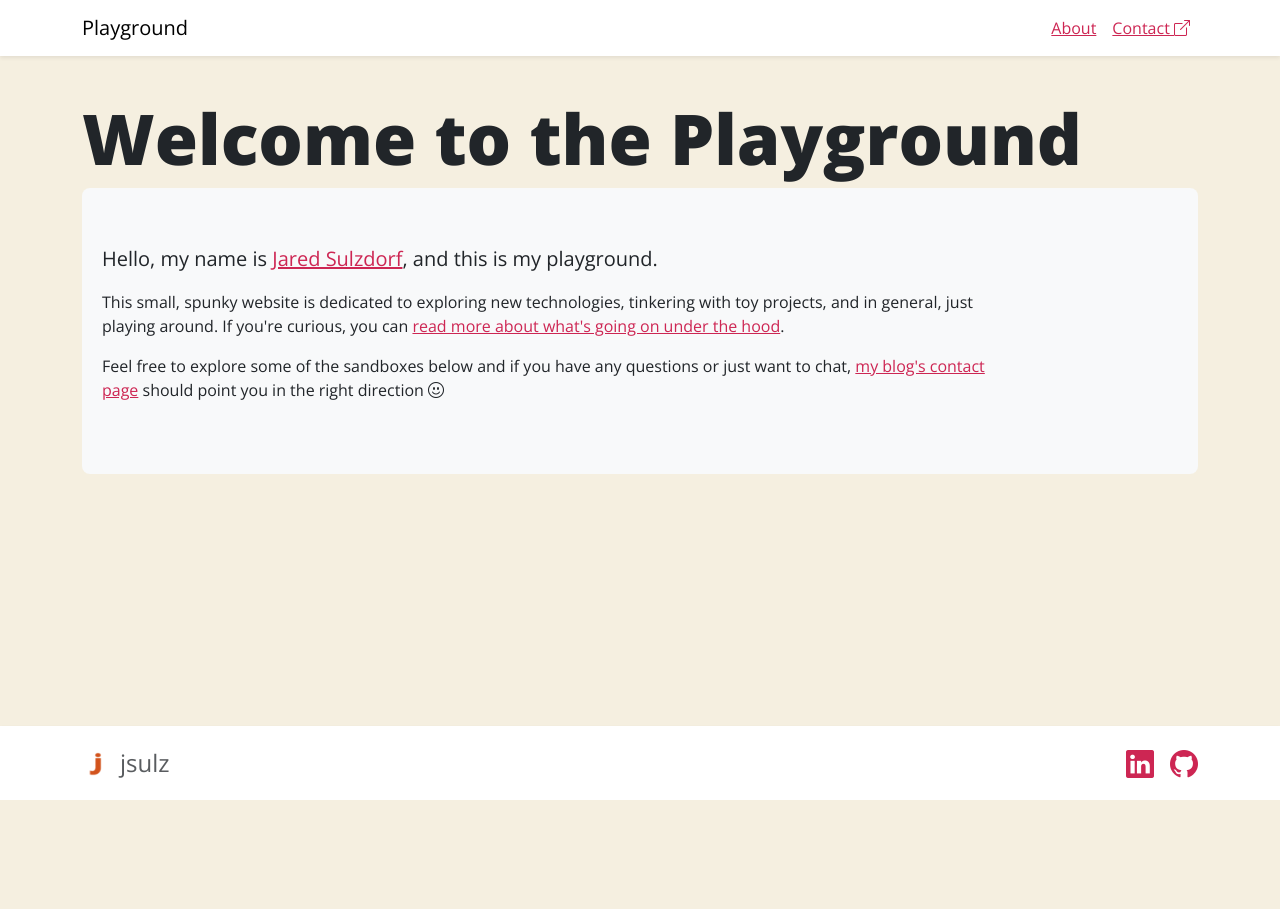
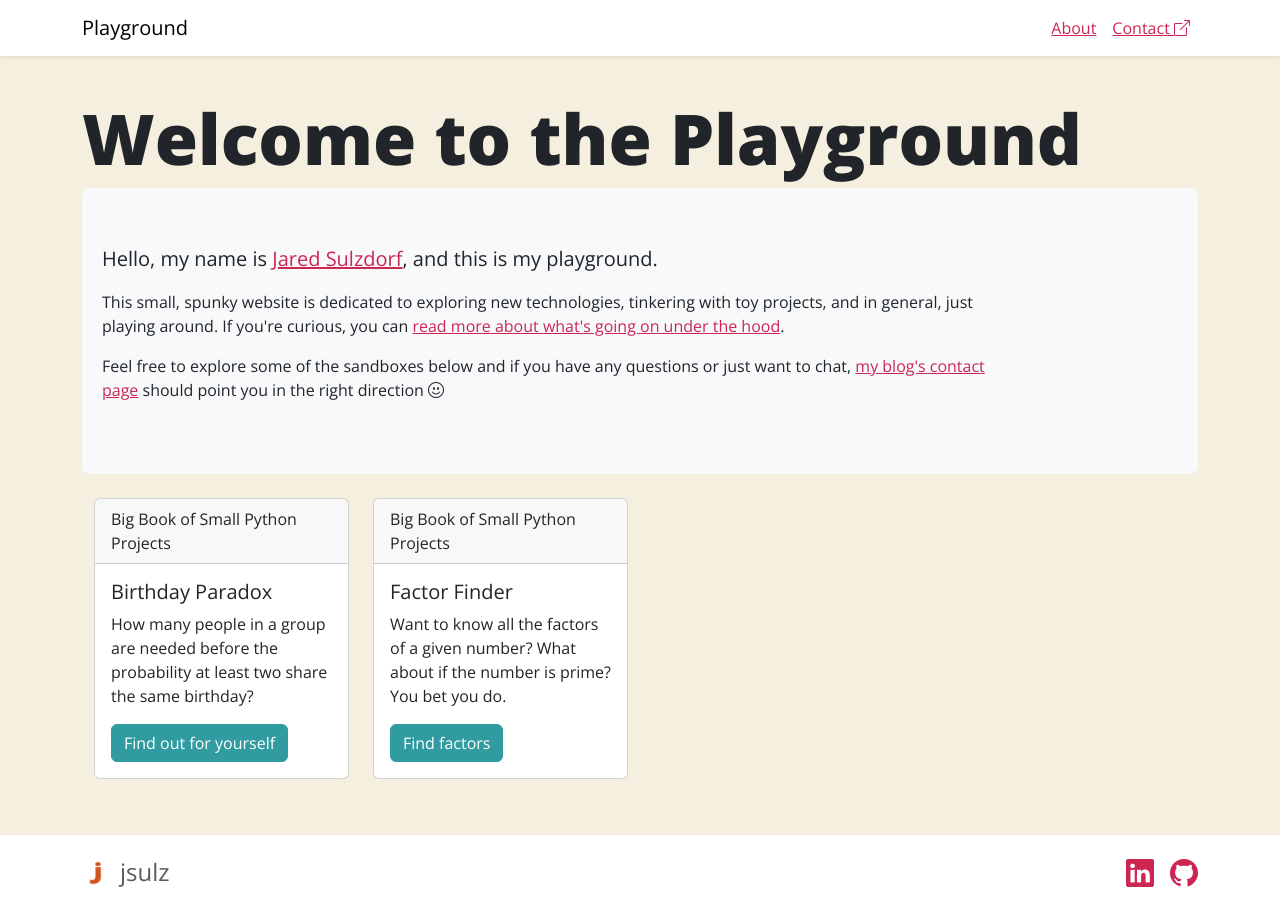
Before and after one commit to jsulz/playground, a Flask app: page / in a window 1280 px wide. Before the commit the page ends 800 px from the top, so only its background shows below. Run offline with Flask 3, Linux system fonts and the light colour scheme.

Commit message:
refactoring project structure

```diff
--- a/playground/birthday_paradox.py
+++ b/playground/birthday_paradox.py
@@ -6,7 +6,7 @@ from io import BytesIO
 from flask import Blueprint, request, render_template
 from matplotlib.figure import Figure
 
-bp = Blueprint("birthday_paradox", __name__)
+bp = Blueprint("birthday_paradox", __name__, template_folder="templates")
 
 
 @bp.route("/birthday-paradox", methods=["GET", "POST"])
@@ -68,9 +68,9 @@ def birthday_paradox():
             "chart_src": chart_src,
         }
 
-        return render_template("birthday.html.jinja", results=results)
+        return render_template("bbospp/birthday.html.jinja", results=results)
 
-    return render_template("birthday.html.jinja")
+    return render_template("bbospp/birthday.html.jinja")
 
 
 def build_chart(data):
--- a/playground/playground.py
+++ b/playground/playground.py
@@ -1,19 +1,14 @@
 from flask import render_template
 from flask import Blueprint
 
-play = Blueprint("playground", __name__)
+play = Blueprint("playground", __name__, template_folder="templates")
 
 
 @play.route("/")
 def home():
-    return render_template("home.html.jinja")
+    return render_template("pages/home.html.jinja")
 
 
 @play.route("/about")
 def about():
-    return render_template("about.html.jinja")
-
-
-@play.route("/contact")
-def contact():
-    return render_template("contact.html.jinja")
+    return render_template("pages/about.html.jinja")
--- a/playground/static/css/style.css
+++ b/playground/static/css/style.css
@@ -1,11 +1,16 @@
-/* Show it is fixed to the top */
+/* CSS Variable overrides */
 :root {
     --bs-link-color-rgb: #cd2653;
     --bs-link-color-rgba: #cd26527c;
     --bs-primary-rgb: #fff;
     --bs-secondary-rgb: #f5efe0;
     --bs-body-font-family: 'Open Sans', 'Helvetica Neue', system-ui, -apple-system, "Segoe UI", Roboto, "Helvetica Neue", "Noto Sans", "Liberation Sans", Arial, sans-serif, "Apple Color Emoji", "Segoe UI Emoji", "Segoe UI Symbol", "Noto Color Emoji";
+    --bs-tertiary-rgb: #309ca1;
+    --bs-tertiary-rgb-active: #216b6f;
+    --bs-btn-hover-color: var(--bs-tertiary-rgb-active)
 }
+
+/* Global */
 
 ::selection {
     background: var(--bs-link-color-rgba)
@@ -26,6 +31,10 @@ a, a.nav-link {
     text-decoration: underline;
 }
 
+mark {
+    background: var(--bs-link-color-rgba);
+}
+
 a.text-body-secondary i {
     color: var(--bs-link-color-rgb);
     transition: color .15s ease-in-out,background-color .15s ease-in-out,border-color .15s ease-in-out;
@@ -36,10 +45,25 @@ a:active {
     text-decoration: none;
 }
 
+/* Buttons */
+.btn.btn-primary {
+    background: var(--bs-tertiary-rgb);
+    border-color: var(--bs-tertiary-rgb);
+}
+
+.btn.btn-primary:hover,
+.btn.btn-primary:active,
+.btn.btn-primary:target {
+    background: var(--bs-tertiary-rgb-active);
+    border-color: var(--bs-tertiary-rgb-active);
+}
+
+/* Navigation */
 nav, footer {
     background: var(--bs-primary-rgb)
 }
 
+/* Footer */
 footer .bi-github,
 footer .bi-linkedin {
     font-size: 1.75rem
--- a/playground/templates/base.html.jinja
+++ b/playground/templates/base.html.jinja
@@ -1,9 +1,9 @@
-{% include "header.html.jinja" %}
+{% include "partials/header.html.jinja" %}
 <title> jsulz | Playground {% block title %}{% endblock %}</title>
 </head>
 
 <body class="d-flex flex-column h-100">
-  {% include "nav.html.jinja" %}
+  {% include "partials/nav.html.jinja" %}
   <main class="flex-shrink-0 mt-3">
     <div class="container">
       <h1>
@@ -15,4 +15,4 @@
       {% block content %}{% endblock %}
     </div>
   </main>
-  {% include "footer.html.jinja" %}
+  {% include "partials/footer.html.jinja" %}
--- a/playground/templates/birthday.html.jinja
+++ b/playground/templates/bbospp/birthday.html.jinja
@@ -12,7 +12,8 @@
     </form>
     {% if results %}
     <div class="container mb-5 mt-5">
-        <p>Out of <mark>{{ results.trials }}</mark> trials, <mark>{{ results.total }}</mark> had at least one shared
+        <p>Out of <mark>{{ results.trials }}</mark> trials, <mark>{{ results.total }}</mark> trials had at least one
+            shared
             birthday in the group of <mark>{{ results.people }}</mark>.</p>
 
         <p></p>That means in a group of <mark>{{ results.people }}</mark> there's a <mark>{{ results.probability
--- a/playground/templates/home.html.jinja
+++ /dev/null
@@ -1,20 +0,0 @@
-{% extends "base.html.jinja" %}
-{% block header %} <h1 style="font-weight: 800; font-size: 70px">Welcome to the Playground</h1> {%
-endblock %}
-{% block content %}
-<div class="p-2 mb-4 bg-body-tertiary rounded-3">
-    <div class="container-fluid py-5">
-        <div class="col-md-10">
-            <p class="lead">Hello, my name is <a href="https://www.linkedin.com/in/jaredsulzdorf">Jared Sulzdorf</a>,
-                and this is my playground.
-            <p>This small, spunky website is dedicated to exploring new technologies, tinkering with toy projects, and
-                in general, just playing around. If you're curious, you can <a href="/about">read more about what's
-                    going on under the hood</a>.</p>
-            <p>Feel free to explore some of the sandboxes below and if you have any questions or just want to chat, <a
-                    href="https://www.jsulz.com/contact">my blog's contact page</a> should point you in the right
-                direction <i class="bi-emoji-smile"></i></p>
-            </p>
-        </div>
-    </div>
-</div>
-{% endblock %}
--- /dev/null
+++ b/playground/templates/pages/home.html.jinja
@@ -0,0 +1,50 @@
+{% extends "base.html.jinja" %}
+{% block header %} <h1 style="font-weight: 800; font-size: 70px">Welcome to the Playground</h1> {%
+endblock %}
+{% block content %}
+<div class="p-2 mb-4 bg-body-tertiary rounded-3">
+    <div class="container-fluid py-5">
+        <div class="col-md-10">
+            <p class="lead">Hello, my name is <a href="https://www.linkedin.com/in/jaredsulzdorf">Jared Sulzdorf</a>,
+                and this is my playground.
+            <p>This small, spunky website is dedicated to exploring new technologies, tinkering with toy projects, and
+                in general, just playing around. If you're curious, you can <a href="/about">read more about what's
+                    going on under the hood</a>.</p>
+            <p>Feel free to explore some of the sandboxes below and if you have any questions or just want to chat, <a
+                    href="https://www.jsulz.com/contact">my blog's contact page</a> should point you in the right
+                direction <i class="bi-emoji-smile"></i></p>
+            </p>
+        </div>
+    </div>
+</div>
+<div class="container mb-5">
+    <div class="row row-cols-1 row-cols-md-2 row-cols-lg-4 g-4">
+        <div class="col pb-2 d-flex align-items-stretch">
+            <div class="card">
+                <div class="card-header">
+                    Big Book of Small Python Projects
+                </div>
+                <div class="card-body">
+                    <h5 class="card-title">Birthday Paradox</h5>
+                    <p class="card-text">How many people in a group are needed before the probability at least two share
+                        the same birthday?</p>
+                    <a href="/birthday-paradox" class="align-bottom btn btn-primary">Find out for yourself</a>
+                </div>
+            </div>
+        </div>
+        <div class="col pb-2 d-flex align-items-stretch">
+            <div class="card">
+                <div class="card-header">
+                    Big Book of Small Python Projects
+                </div>
+                <div class="card-body">
+                    <h5 class="card-title">Factor Finder</h5>
+                    <p class="card-text">Want to know all the factors of a given number? What about if the number is
+                        prime? You bet you do.</p>
+                    <a href="#" class="mt-auto btn btn-primary">Find factors</a>
+                </div>
+            </div>
+        </div>
+    </div>
+</div>
+{% endblock %}
```
Also changed, not shown: playground/templates/contact.html.jinja (deleted), playground/templates/pages/about.html.jinja (added), playground/templates/partials/footer.html.jinja (renamed from playground/templates/footer.html.jinja), playground/templates/partials/header.html.jinja (renamed from playground/templates/header.html.jinja), playground/templates/partials/nav.html.jinja (renamed from playground/templates/nav.html.jinja).
